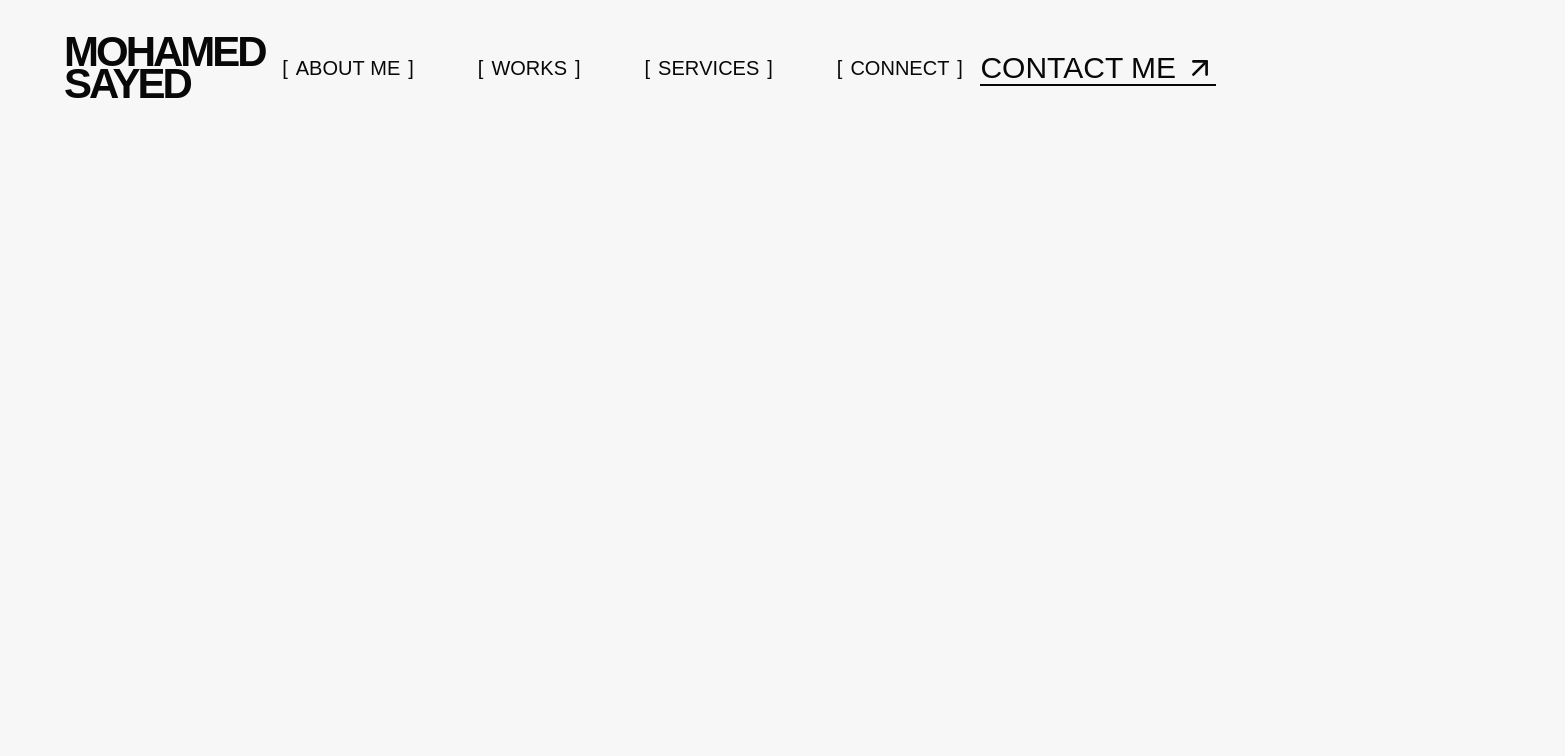
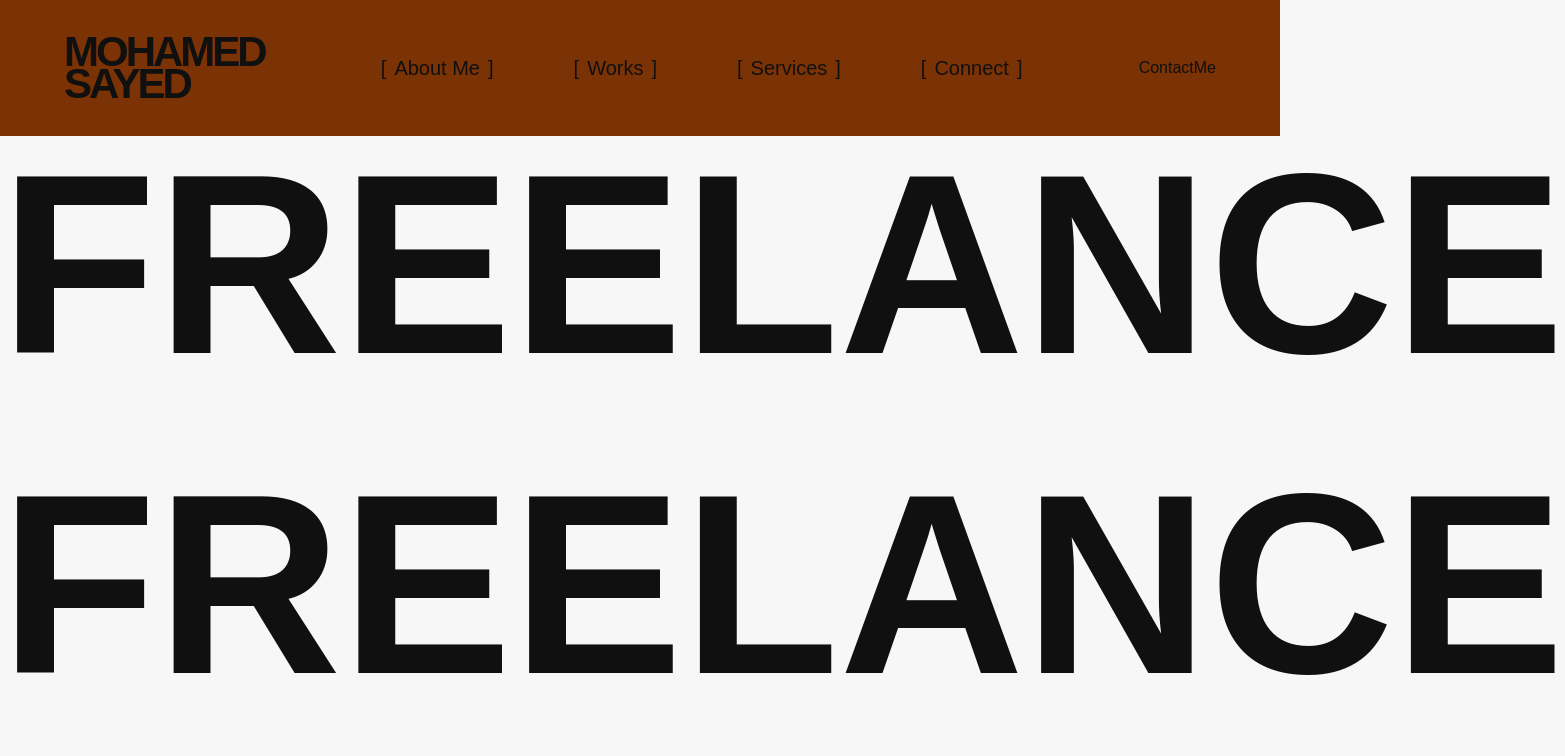
Before and after one commit to MuhammedSayeed/portfolio, a Next.js app: page / in a window 1280 px wide. Shown: the top 756 px of the page, 1565 px wide, since content can reach past the window. Built offline with nearby package versions, Linux system fonts and the light colour scheme; a web font is replaced by a local one.

Commit message:
Revert "feat(ui): implement navbar component"

```diff
--- a/app/globals.css
+++ b/app/globals.css
@@ -27,13 +27,3 @@ body {
   color: var(--foreground);
   font-family: var(--font-sofia-condensed), sans-serif;
 }
-
-::selection {
-  background-color: #000;
-  color: #fff;
-}
-
-::-moz-selection {
-  background-color: #000;
-  color: #fff;
-}
--- a/app/layout.tsx
+++ b/app/layout.tsx
@@ -1,7 +1,6 @@
 import type { Metadata } from "next";
 import { Spline_Sans_Mono, Sofia_Sans_Condensed } from "next/font/google";
 import "./globals.css";
-import Navbar from "@/components/navbar/navbar";
 
 
 
@@ -17,7 +16,7 @@ const sofiaCondensed = Sofia_Sans_Condensed({
 
 const splineSans = Spline_Sans_Mono({
   subsets: ["latin"],
-  weight: ["300", "400", "500", "600", "700"],
+  weight: ["400", "500", "600", "700"],
   variable: "--font-spline",
 });
 
@@ -30,7 +29,6 @@ export default function RootLayout({
   return (
     <html lang="en">
       <body className={`antialiased ${sofiaCondensed.variable} ${splineSans.variable}`} >
-        <Navbar />
         {children}
       </body>
     </html>
--- a/app/page.tsx
+++ b/app/page.tsx
@@ -1,7 +1,18 @@
+import Navbar from "@/components/navbar/navbar";
+
 export default function Home() {
   return (
     <main>
-      {/* <h1 className="uppercase text-[14vw] font-black text-center tracking-[-.9vw]">Frontendengineer</h1> */}
+      <Navbar />
+      <div>
+        <h1 className="text-[20vw] font-black text-center leading-none">FREELANCE</h1>
+        <h1 className="text-[20vw] font-black text-center">FREELANCE</h1>
+        <h1 className="text-[20vw] font-black text-center">FREELANCE</h1>
+        <h1 className="text-[20vw] font-black text-center">FREELANCE</h1>
+        <h1 className="text-[20vw] font-black text-center">FREELANCE</h1>
+        <h1 className="text-[20vw] font-black text-center">FREELANCE</h1>
+        <h1 className="text-[20vw] font-black text-center">FREELANCE</h1>
+      </div>
     </main>
   );
 }
--- a/components/navbar/contact-me.tsx
+++ b/components/navbar/contact-me.tsx
@@ -1,13 +1,7 @@
-import { ArrowRight } from "lucide-react"
 
 const ContactMe = () => {
     return (
-        <div className="relative flex items-center gap-2 text-3xl uppercase group cursor-pointer h-10 overflow-hidden">
-            <span>Contact Me</span>
-            <ArrowRight className="size-8 -rotate-45 group-hover:rotate-0 transition-transform duration-400" />
-            <span className="absolute bottom-[2px] z-10 w-full bg-white h-[2px] group-hover:translate-x-full transition-all duration-400 delay-100 group-hover:delay-0" />
-            <span className="absolute bottom-[2px] -translate-x-full z-10 w-full bg-white h-[2px] group-hover:translate-x-0 transition-all duration-400 group-hover:delay-100" />
-        </div>
+        <div className="flex justify-end">ContactMe</div>
     )
 }
 
--- a/components/navbar/menu-button.tsx
+++ /dev/null
@@ -1,11 +0,0 @@
-
-const MenuButton = () => {
-    return (
-        <button className="relative font-light text-2xl">
-            <span className=" block tracking-wide">MENU</span>
-            <span className="absolute -top-3.5 -right-3">+</span>
-        </button>
-    )
-}
-
-export default MenuButton
--- a/components/navbar/nav-items-large-screen.tsx
+++ /dev/null
@@ -1,18 +0,0 @@
-import AnimatedLabel from "@/components/shared/animated-label"
-import { navItems } from "@/constants"
-
-const NavItemsLargeScreen = () => {
-
-    const RENDER_ITEMS = navItems.map((item) => (
-        <AnimatedLabel key={item.label} item={item} />
-    ))
-
-
-    return (
-        <div className="font-spline flex items-center text-xl gap-12 flex-1 justify-center font-light uppercase">
-            {RENDER_ITEMS}
-        </div>
-    )
-}
-
-export default NavItemsLargeScreen
--- /dev/null
+++ b/components/navbar/nav-items.tsx
@@ -0,0 +1,22 @@
+import { navItems } from "@/constants"
+
+const NavItems = () => {
+
+
+    const RENDER_ITEMS = navItems.map((item) => (
+        <div key={item.label} className="flex items-center gap-2 group cursor-pointer hover:font-medium">
+            <span className="block group-hover:-translate-x-2 transition-transform">[</span>
+            <span className="block group-hover:scale-105 transition-transform ">{item.label}</span>
+            <span className="block group-hover:translate-x-2 transition-transform">]</span>
+        </div>
+    ))
+
+
+    return (
+        <div className="font-spline flex items-center font-normal text-xl gap-20 flex-1 justify-center">
+            {RENDER_ITEMS}
+        </div>
+    )
+}
+
+export default NavItems
--- a/components/navbar/navbar.tsx
+++ b/components/navbar/navbar.tsx
@@ -1,20 +1,14 @@
 import Logo from "@/components/logo"
 import ContactMe from "@/components/navbar/contact-me"
-import MenuButton from "@/components/navbar/menu-button"
-import NavItemsLargeScreen from "@/components/navbar/nav-items-large-screen"
+import NavItems from "@/components/navbar/nav-items"
 
 
 const Navbar = () => {
     return (
-        <nav className="py-9 px-6 md:px-16 flex items-center justify-between sticky z-50 top-0 left-0 right-0 text-white bg-transparent mix-blend-difference">
+        <nav className="py-9 px-16 flex items-center justify-between sticky bg-amber-900 z-100 top-0 left-0 right-0">
             <Logo />
-            <div className="hidden xl:flex justify-between w-full">
-                <NavItemsLargeScreen />
-                <ContactMe />
-            </div>
-            <div className="xl:hidden">
-                <MenuButton />
-            </div>
+            <NavItems />
+            <ContactMe />
         </nav>
     )
 }
--- a/components/shared/animated-label.tsx
+++ /dev/null
@@ -1,61 +0,0 @@
-"use client"
-import { useRef } from "react"
-import { SplitText } from "gsap/all"
-import gsap from "gsap"
-import { useGSAP } from "@gsap/react"
-
-gsap.registerPlugin(SplitText);
-
-interface IProps {
-    item: {
-        label: string
-    }
-}
-
-const AnimatedLabel = ({ item }: IProps) => {
-    const containerRef = useRef<HTMLDivElement>(null);
-    const tlRef = useRef<gsap.core.Timeline | null>(null);
-
-    useGSAP(() => {
-        const splitedMainLabel = new SplitText(".main-label", { type: "chars" });
-        const splitedSecondaryLabel = new SplitText(".secondary-label", { type: "chars" });
-
-        const tl = gsap.timeline({ paused: true });
-        tl.to(splitedMainLabel.chars, {
-            y: -25,
-            duration: 0.4,
-            ease: "power2.out",
-            stagger: 0.02,
-        });
-        tl.to(splitedSecondaryLabel.chars, {
-            y: -25,
-            duration: 0.4,
-            ease: "power2.out",
-            stagger: 0.02,
-        }, "<");
-
-        tlRef.current = tl;
-    }, { scope: containerRef });
-
-    const handleMouseEnter = () => tlRef.current?.play();
-    const handleMouseLeave = () => tlRef.current?.reverse();
-
-    return (
-        <div
-            ref={containerRef}
-            onMouseEnter={handleMouseEnter}
-            onMouseLeave={handleMouseLeave}
-            className="relative flex items-center gap-2 group cursor-pointer px-2 overflow-hidden"
-        >
-            <span className="block group-hover:-translate-x-2 transition-transform duration-300">[</span>
-            <span className="block main-label">{item.label}</span>
-            <span className="block group-hover:translate-x-2 transition-transform duration-300">]</span>
-
-            <span className="block secondary-label absolute left-7 translate-y-6">
-                {item.label}
-            </span>
-        </div>
-    )
-}
-
-export default AnimatedLabel
--- a/package.json
+++ b/package.json
@@ -9,9 +9,6 @@
     "lint": "eslint"
   },
   "dependencies": {
-    "@gsap/react": "^2.1.2",
-    "gsap": "^3.14.2",
-    "lucide-react": "^0.562.0",
     "next": "16.1.1",
     "react": "19.2.3",
     "react-dom": "19.2.3"
--- a/types/gsap.d.ts
+++ /dev/null
@@ -1 +0,0 @@
-declare module 'gsap/all';
```
Also changed, not shown: 1 other file (tests, documents, lock files or other folders).
